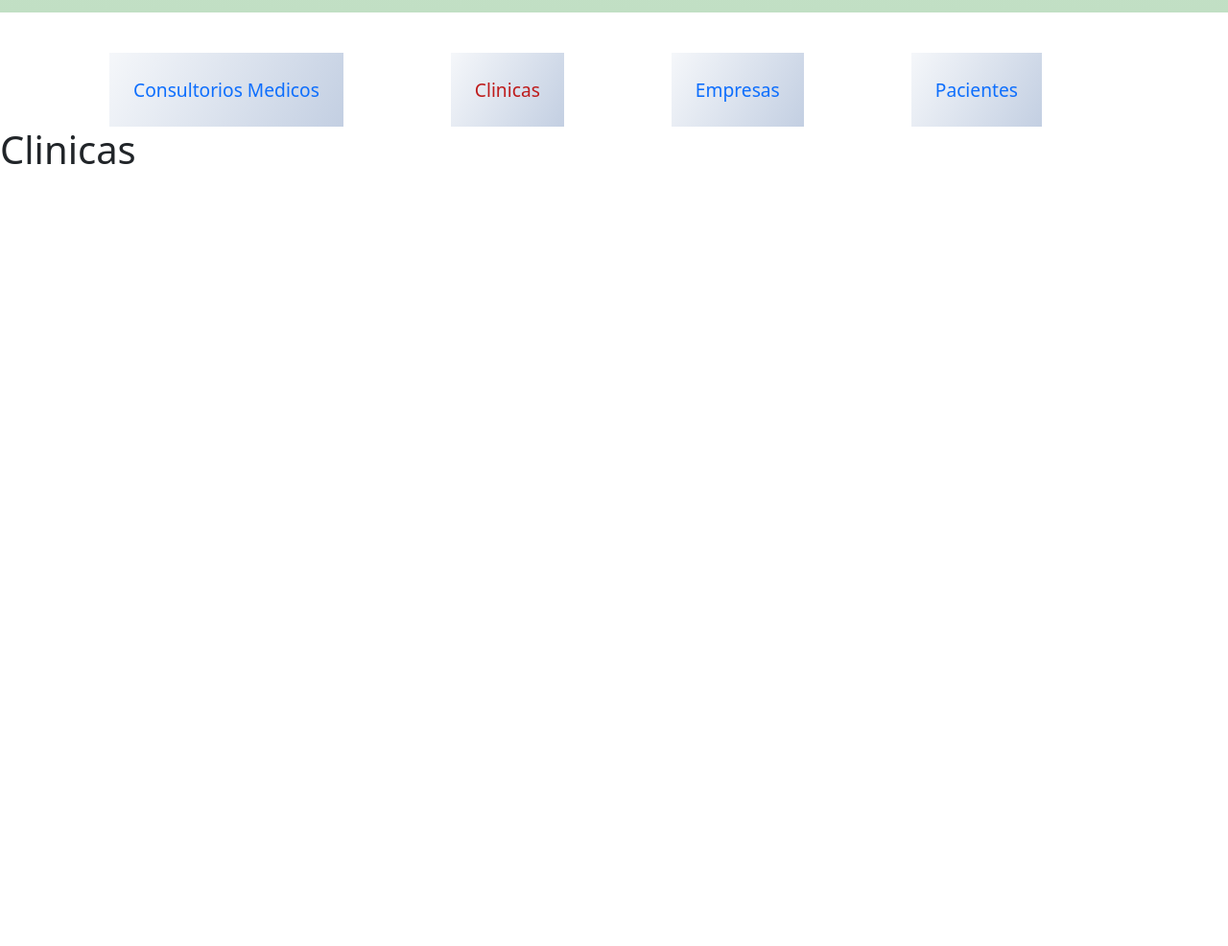
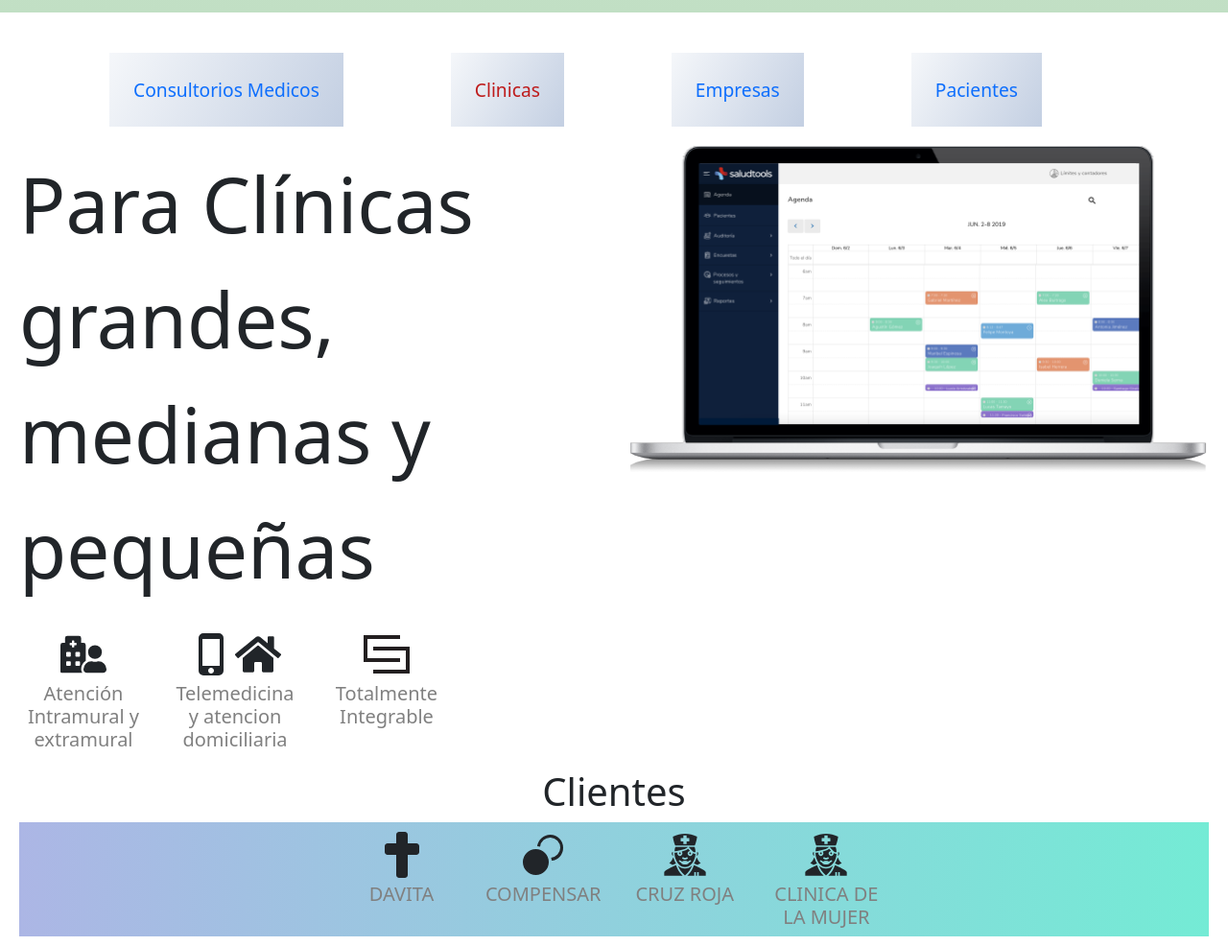
Before and after one commit to jeison9109/medicalapp, a React app: page /Clinicas in a window 1280 px wide. Shown: the part 590-1576 px from the top of the page at 96% size. Before the commit the page ends 800 px from the top, so only its background shows below. Built offline with nearby package versions, Linux system fonts and the light colour scheme.

Commit message:
version 1.1.1

```diff
--- a/src/components/screens/Carouseles.js
+++ b/src/components/screens/Carouseles.js
@@ -8,63 +8,64 @@
   const data = [
     {
       image: medicamentos,
-      caption: `<div>
+      /*caption: `<div>
 
-                      Entrega de medicamentos
-                      <br/>
+                     <h1> Entrega de medicamentos</h1>
+
                       <ul>
                       <li>
-                      <p>Envio a Nivel Nacional</p>
-                      <p>Entrega en menos de 2horas</p>
-                      <p>100% confidencial y seguro</p>
+                      <a>Envio a Nivel Nacional</a>
+                      <br/>
+                      <a>Entrega en menos de 2horas</a>
+                      <br/>
+                      <a>100% confidencial y seguro</a>
                       </li>
                       </ul>
-                    </div>`,
+                    </div>`,*/
     },
     {
       image: agenda,
-      caption: `<div>
+      /* caption: `<div>
       <h1>Agenda</h1>
       <br/>
       <ul>
       <li>
-      <p>Integracion automatica con Whatsapp y correo electronico para confirmaciones de citas</p>
+      <a>Integracion automatica con Whatsapp y correo electronico para confirmaciones de citas</a>
+      <br/>
+      <a>Pagos en linea (Solo Colombia)</a>
+      <br/>
+      <a>Call center</a>
       </li>
-      <li><p>Pagos en linea (Solo Colombia)</p></li>
-      <li><p>Call center</p></li>
+
       </ul>
        </div>
-      `,
+      `,*/
     },
     {
       image: historiaclinica,
-      caption: `
-      <div className="container">
-      <h1 >Historia Clinica electrónica</h1>
+      /*   caption: `
+      <div>
+      <h1>Historia Clinica electrónica</h1>
       <ul>
-      <li><p>Formularios configurables para cada especialidad
-      </p></li>
+      <li>
+      <a>Formularios configurables para cada especialidad<a/>
+      <br/>
+      <a>Consentimientos informados presenciales y vituales</a>
+      <br/>
+      <a>Órdenes médicas y formulación</a>
+      <br/>
+      <a>Sistema de Dictado Médico</a>
+      </li>
 
-      <li><p>Consentimientos informados presenciales y vituales
-      </p></li>
-
-      <li><p>Órdenes médicas y formulación
-      </p></li>
-
-      <li><p>Sistema de Dictado Médico
-      </p></li>
-
-      <li><p>Repositorio de archivos del paciente
-      </p></li>
       </ul>
       </div>
-      `,
+      `,*/
     },
   ];
 
   const captionStyle = {
     fontWeight: "bold",
-    color: "black",
+    color: "gray",
   };
   const slideNumberStyle = {
     fontSize: "20px",
--- a/src/components/screens/Clinicas.js
+++ b/src/components/screens/Clinicas.js
@@ -1,9 +1,201 @@
 import React from "react";
+import agenda from "../images/Agenda-slide.png";
+import { FaHospitalUser, FaCross, FaHome } from "react-icons/fa";
+import { MdPhoneIphone } from "react-icons/md";
+import { GrIntegration } from "react-icons/gr";
+import { VscActivateBreakpoints } from "react-icons/vsc";
+import { GiNurseFemale } from "react-icons/gi";
+
+import { Footer } from "../screens/Footer";
+import "../styles/clinicas.css";
 
 export const Clinicas = () => {
   return (
-    <div className="container-clinicas">
-      <h1>Clinicas</h1>
-    </div>
+    <>
+      <div className="container-clinica">
+        <div className="row">
+          <div className="col-md-6">
+            <div className="container-titulo1">
+              <p
+                style={{
+                  display: "flex",
+                  alignContent: "center",
+                }}
+              >
+                Para Clínicas grandes, medianas y pequeñas
+              </p>
+            </div>
+
+            <div className="row">
+              <div className="col-md-3">
+                <div className="icon">
+                  <FaHospitalUser
+                    style={{
+                      fontSize: "3rem",
+                    }}
+                  />
+                </div>
+
+                <h5
+                  style={{
+                    textAlign: "center",
+                    marginTop: "5px",
+                    color: "grey",
+                  }}
+                >
+                  {" "}
+                  Atención Intramural y extramural
+                </h5>
+              </div>
+
+              <div className="col-md-3">
+                <div className="icon">
+                  <MdPhoneIphone
+                    style={{
+                      fontSize: "3rem",
+                    }}
+                  />
+                  <FaHome
+                    style={{
+                      fontSize: "3rem",
+                    }}
+                  />
+                </div>
+
+                <h5
+                  style={{
+                    textAlign: "center",
+                    marginTop: "5px",
+                    color: "grey",
+                  }}
+                >
+                  {" "}
+                  Telemedicina y atencion domiciliaria
+                </h5>
+              </div>
+
+              <div className="col-md-3">
+                <div className="icon">
+                  <GrIntegration
+                    style={{
+                      fontSize: "3rem",
+                    }}
+                  />
+                </div>
+
+                <h5
+                  style={{
+                    textAlign: "center",
+                    marginTop: "5px",
+                    color: "grey",
+                  }}
+                >
+                  {" "}
+                  Totalmente Integrable
+                </h5>
+              </div>
+            </div>
+          </div>
+
+          <div className="col-md-6">
+            <img className="agenda" src={agenda} alt={agenda} />
+          </div>
+        </div>
+
+        {/*********** SECCTION CLIENTES **********/}
+        <div className="container-clientes">
+          <h1>Clientes</h1>
+        </div>
+        <div className="clientes">
+          <div className="row">
+            <div className="col-md-3">
+              <div className="icon">
+                <FaCross
+                  style={{
+                    fontSize: "3rem",
+                  }}
+                />
+              </div>
+
+              <h5
+                style={{
+                  textAlign: "center",
+                  marginTop: "5px",
+                  color: "grey",
+                }}
+              >
+                {" "}
+                DAVITA
+              </h5>
+            </div>
+
+            <div className="col-md-3">
+              <div className="icon">
+                <VscActivateBreakpoints
+                  style={{
+                    fontSize: "3rem",
+                  }}
+                />
+              </div>
+
+              <h5
+                style={{
+                  textAlign: "center",
+                  marginTop: "5px",
+                  color: "grey",
+                }}
+              >
+                {" "}
+                COMPENSAR
+              </h5>
+            </div>
+
+            <div className="col-md-3">
+              <div className="icon">
+                <GiNurseFemale
+                  style={{
+                    fontSize: "3rem",
+                  }}
+                />
+              </div>
+
+              <h5
+                style={{
+                  textAlign: "center",
+                  marginTop: "5px",
+                  color: "grey",
+                }}
+              >
+                {" "}
+                CRUZ ROJA
+              </h5>
+            </div>
+
+            <div className="col-md-3">
+              <div className="icon">
+                <GiNurseFemale
+                  style={{
+                    fontSize: "3rem",
+                  }}
+                />
+              </div>
+
+              <h5
+                style={{
+                  textAlign: "center",
+                  marginTop: "5px",
+                  color: "grey",
+                }}
+              >
+                {" "}
+                CLINICA DE LA MUJER
+              </h5>
+            </div>
+          </div>
+        </div>
+      </div>
+
+      <Footer />
+    </>
   );
 };
--- a/src/components/screens/Consultorios.js
+++ b/src/components/screens/Consultorios.js
@@ -3,6 +3,8 @@
 import { GiNurseFemale } from "react-icons/gi";
 import { MdOutlineSick, MdAddLocationAlt } from "react-icons/md";
 import { FaNotesMedical } from "react-icons/fa";
+import ilustracion from "../images/ilustracion.png";
+import { Footer } from "./Footer";
 
 import Carouseles from "./Carouseles";
 
@@ -102,7 +104,18 @@
           </div>
         </div>
       </div>
-      <Carouseles />
+      <div className="container-carousel">
+        <Carouseles />
+      </div>
+
+      <div className="container-ilustracion">
+        <img
+          className="container-ilustracion"
+          src={ilustracion}
+          alt={ilustracion}
+        />
+      </div>
+      <Footer />
     </>
   );
 };
--- a/src/components/styles/consultorios.css
+++ b/src/components/styles/consultorios.css
@@ -23,3 +23,25 @@
     #d3cce3
   ); /* W3C, IE 10+/ Edge, Firefox 16+, Chrome 26+, Opera 12+, Safari 7+ */
 }
+
+.container-ilustracion {
+  display: flex;
+  justify-content: center;
+  margin-top: 60px;
+}
+
+.container-ilustracion .img {
+  width: 100%;
+  height: auto;
+}
+
+.container-carousel {
+  margin-top: 50px;
+}
+
+@media screen and (max-width: 950px) {
+  .container-carousel {
+    display: flexbox;
+    margin-top: 120px;
+  }
+}
```
Also changed, not shown: src/components/images/ilustracion.png (added).
